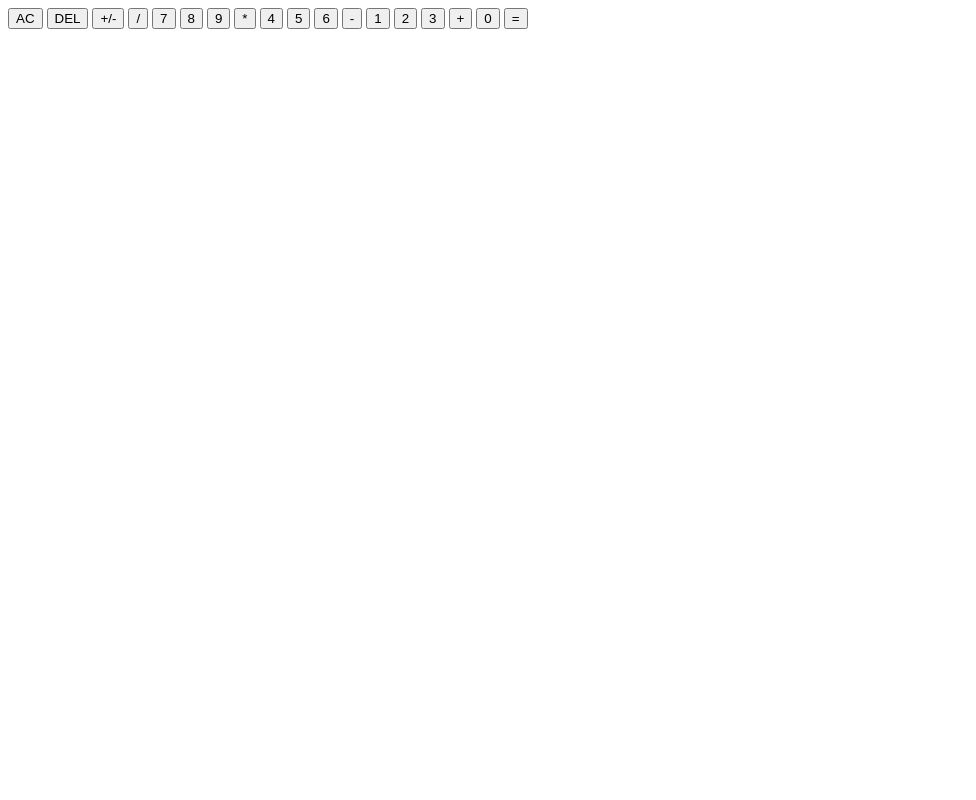
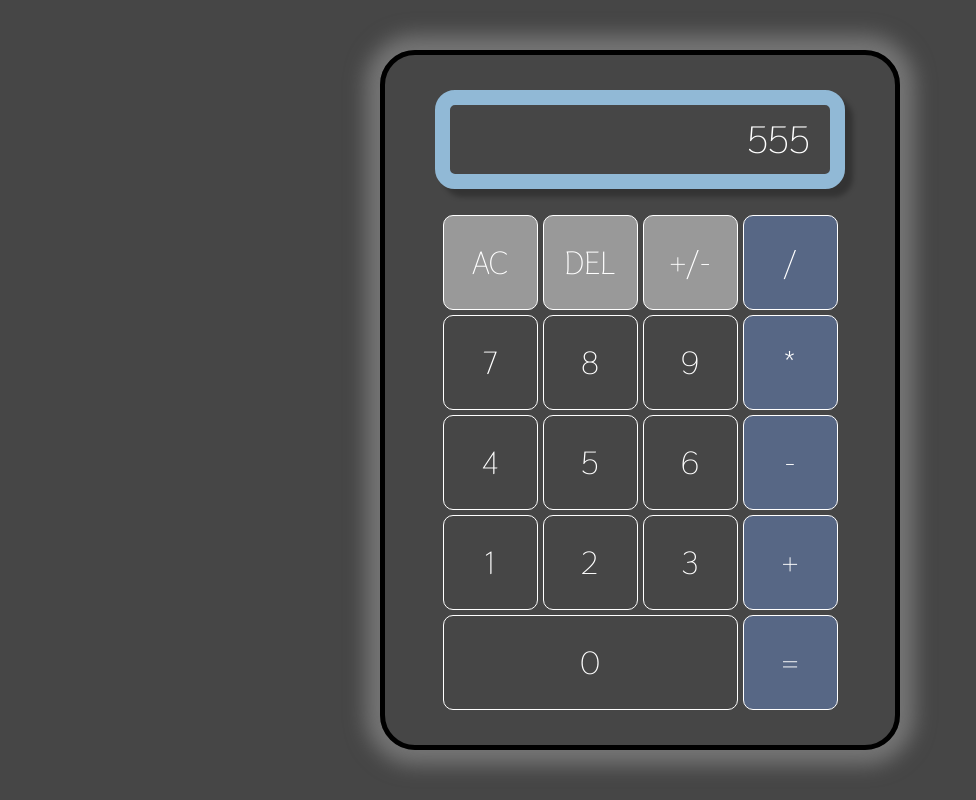
Before and after one commit to heno-s/odin-calculator, a plain HTML site: page index.html in a window 1280 px wide. Shown: the whole page, without its empty margins (0-976 px from the left). Drawn offline with Linux system fonts and the light colour scheme.

Commit message:
Style markup

```diff
--- /dev/null
+++ b/fonts/style.css
@@ -0,0 +1,32 @@
+/* #### Generated By: http://www.cufonfonts.com #### */
+
+    @font-face {
+    font-family: 'Thasadith Regular';
+    font-style: normal;
+    font-weight: normal;
+    src: local('Thasadith Regular'), url('Thasadith-Regular.woff') format('woff');
+    }
+
+
+    @font-face {
+    font-family: 'Thasadith Italic';
+    font-style: normal;
+    font-weight: normal;
+    src: local('Thasadith Italic'), url('Thasadith-Italic.woff') format('woff');
+    }
+
+
+    @font-face {
+    font-family: 'Thasadith Bold';
+    font-style: normal;
+    font-weight: normal;
+    src: local('Thasadith Bold'), url('Thasadith-Bold.woff') format('woff');
+    }
+
+
+    @font-face {
+    font-family: 'Thasadith Bold Italic';
+    font-style: normal;
+    font-weight: normal;
+    src: local('Thasadith Bold Italic'), url('Thasadith-BoldItalic.woff') format('woff');
+    }
--- a/index.html
+++ b/index.html
@@ -4,12 +4,13 @@
         <meta charset="UTF-8" />
         <meta http-equiv="X-UA-Compatible" content="IE=edge" />
         <meta name="viewport" content="width=device-width, initial-scale=1.0" />
+        <link rel="stylesheet" href="style.css" />
         <title>Calculator</title>
     </head>
     <body>
         <div class="calculator">
-            <div class="display"></div>
-            <div class="body">
+            <div class="display" dir="rtl">555</div>
+            <div class="buttons">
                 <button class="special">AC</button>
                 <button class="special">DEL</button>
                 <button class="special">+/-</button>
@@ -26,7 +27,7 @@
                 <button class="number">2</button>
                 <button class="number">3</button>
                 <button class="operator">+</button>
-                <button class="number">0</button>
+                <button class="number zero">0</button>
                 <button class="operator">=</button>
             </div>
         </div>
--- /dev/null
+++ b/style.css
@@ -0,0 +1,77 @@
+@import url(./fonts/style.css);
+
+* {
+    box-sizing: border-box;
+    margin: 0;
+    padding: 0;
+}
+
+body {
+    display: flex;
+    justify-content: center;
+    align-items: center;
+    background-color: #464646;
+    min-height: 100vh;
+}
+
+.calculator {
+    font-family: "Thasadith Regular", sans-serif;
+    font-size: 32px;
+    color: #fff;
+    height: 700px;
+    width: 520px;
+    border: 5px solid black;
+    border-radius: 35px;
+    padding: 35px 50px;
+    box-shadow: 0 0 20px 15px #858585bb;
+    display: flex;
+    flex-direction: column;
+    justify-content: space-between;
+}
+
+.display {
+    font-size: 38px;
+    border: 15px solid #91b9d6;
+    border-radius: 20px;
+    padding: 10px 20px;
+    box-shadow: 8px 8px 5px #0004;
+}
+
+.buttons {
+    display: grid;
+    grid-template-columns: repeat(4, 95px);
+    gap: 5px;
+    width: fit-content;
+    margin: 0 auto;
+}
+
+button {
+    font-family: "Thasadith Regular", sans-serif;
+    font-size: 32px;
+    color: #fff;
+    cursor: pointer;
+    border: 1px solid #fff;
+    width: 95px;
+    aspect-ratio: 1;
+    border-radius: 10px;
+    padding: 10px;
+}
+
+.zero {
+    grid-column: 1 / span 3;
+    aspect-ratio: 0;
+    width: 100%;
+}
+
+.calculator,
+.number {
+    background-color: transparent;
+}
+
+.special {
+    background-color: #999999;
+}
+
+.operator {
+    background-color: #576785;
+}
```
Also changed, not shown: fonts/example.html (added, +19 -0 lines), fonts/Thasadith-Bold.woff (added), fonts/Thasadith-BoldItalic.woff (added), fonts/Thasadith-Italic.woff (added), fonts/Thasadith-Regular.woff (added).
